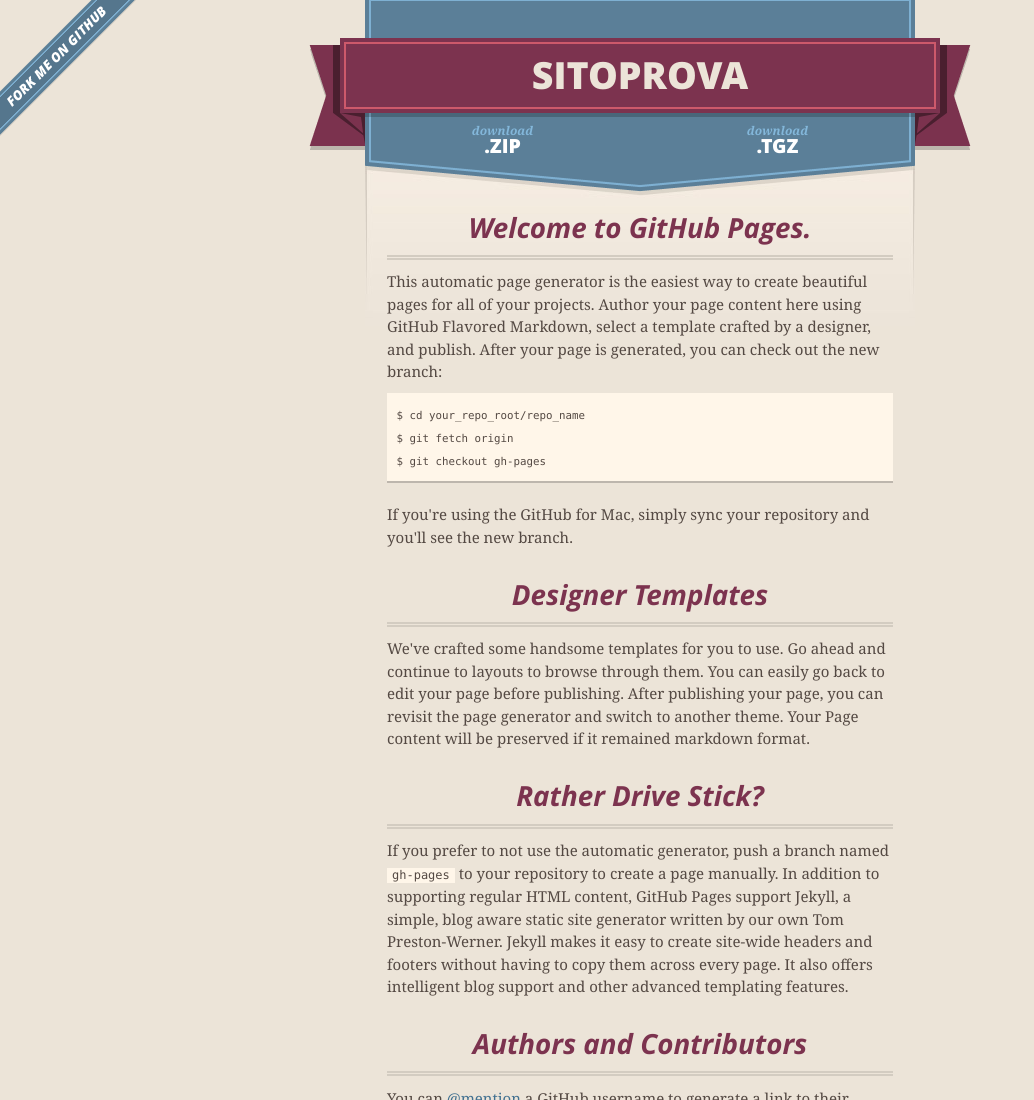
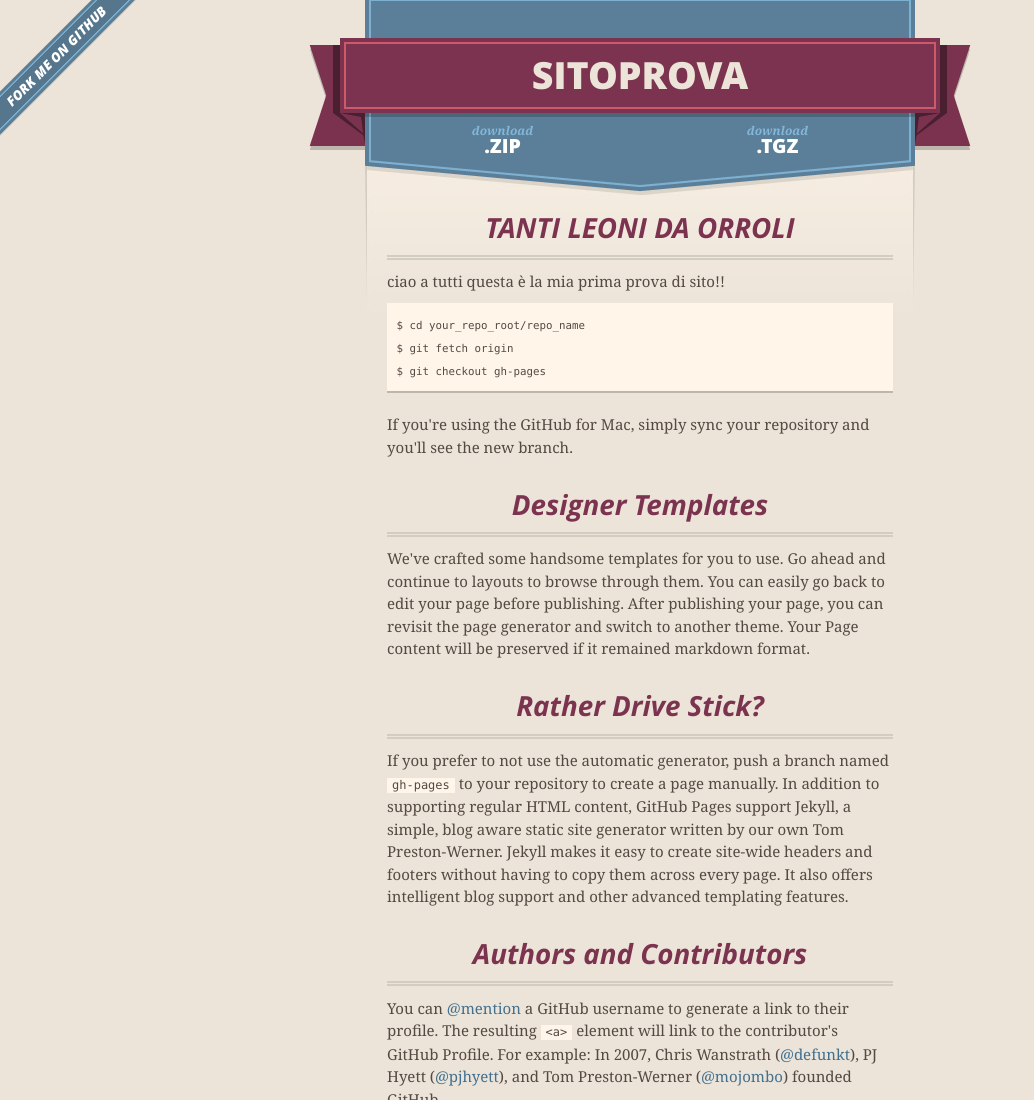
Before and after one commit to dani-leoni/sitoprova, a plain HTML site: page index.html in a window 1280 px wide. Shown: the top 1100 px of the page, without its empty margins (0-1034 px from the left). Drawn offline with nearby package versions, Linux system fonts and the light colour scheme.

Commit message:
Update index.html

```diff
--- a/index.html
+++ b/index.html
@@ -47,9 +47,9 @@
 
       <section id="main_content">
         <h3>
-<a id="welcome-to-github-pages" class="anchor" href="#welcome-to-github-pages" aria-hidden="true"><span class="octicon octicon-link"></span></a>Welcome to GitHub Pages.</h3>
+<a id="welcome-to-github-pages" class="anchor" href="#welcome-to-github-pages" aria-hidden="true"><span class="octicon octicon-link"></span></a>TANTI LEONI DA ORROLI</h3>
 
-<p>This automatic page generator is the easiest way to create beautiful pages for all of your projects. Author your page content here using GitHub Flavored Markdown, select a template crafted by a designer, and publish. After your page is generated, you can check out the new branch:</p>
+<p>ciao a tutti questa è la mia prima prova di sito!!</p>
 
 <pre><code>$ cd your_repo_root/repo_name
 $ git fetch origin
```
